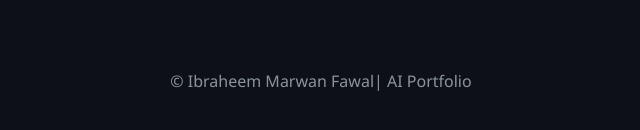
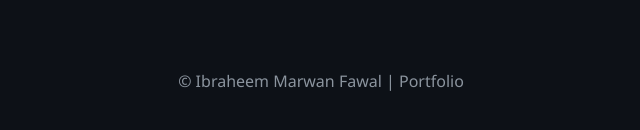
Before and after one commit to ibraheem-f/fawal.site, a plain HTML site: page index.html in a window 1280 px wide. Shown: the part 1504-1634 px from the top of the page, 319-959 px from the left. Drawn offline with Linux system fonts and the light colour scheme.

Commit message:
Update index.html

```diff
--- a/index.html
+++ b/index.html
@@ -3,7 +3,7 @@
 <head>
   <meta charset="UTF-8" />
   <meta name="viewport" content="width=device-width, initial-scale=1.0" />
-  <title>Ibraheem Fawal| AI Software Developer</title>
+  <title>Ibraheem Fawal | AI Software Developer</title>
   <link rel="stylesheet" href="css/style.css" />
   <script src="js/script.js" defer></script>
 </head>
@@ -74,7 +74,7 @@
   </main>
 
   <footer>
-    <p>© Ibraheem Marwan Fawal| AI Portfolio</p>
+    <p>© Ibraheem Marwan Fawal | Portfolio</p>
   </footer>
 </body>
 </html>
```
